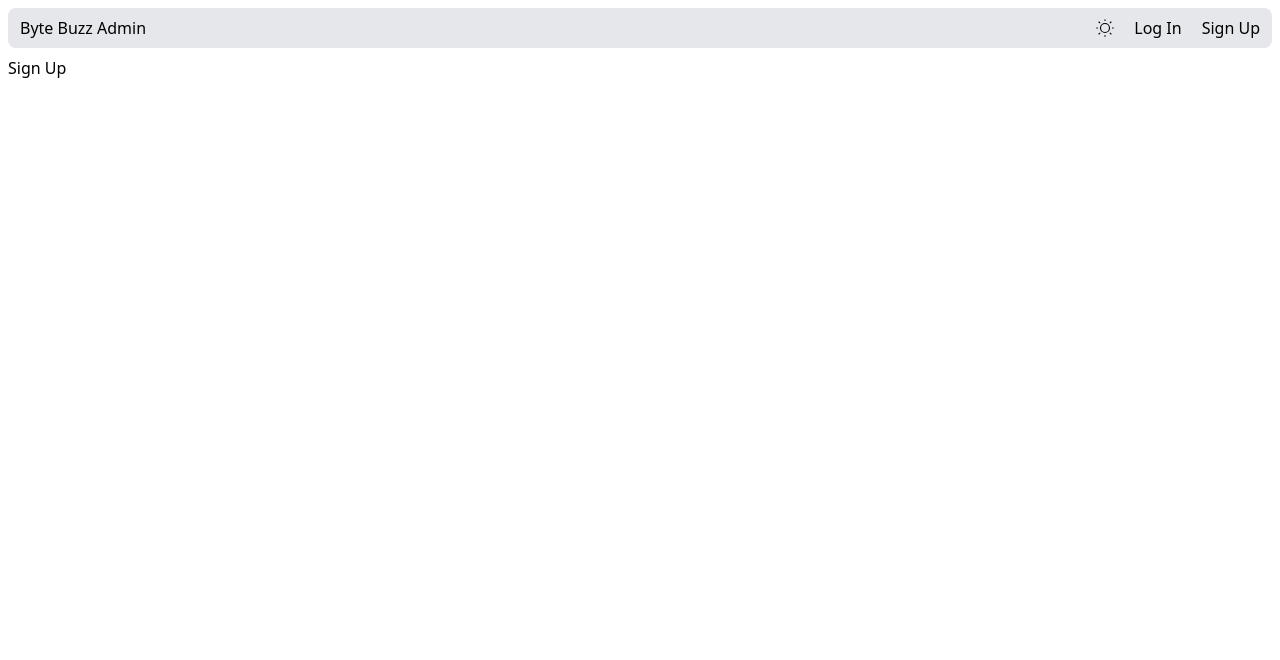
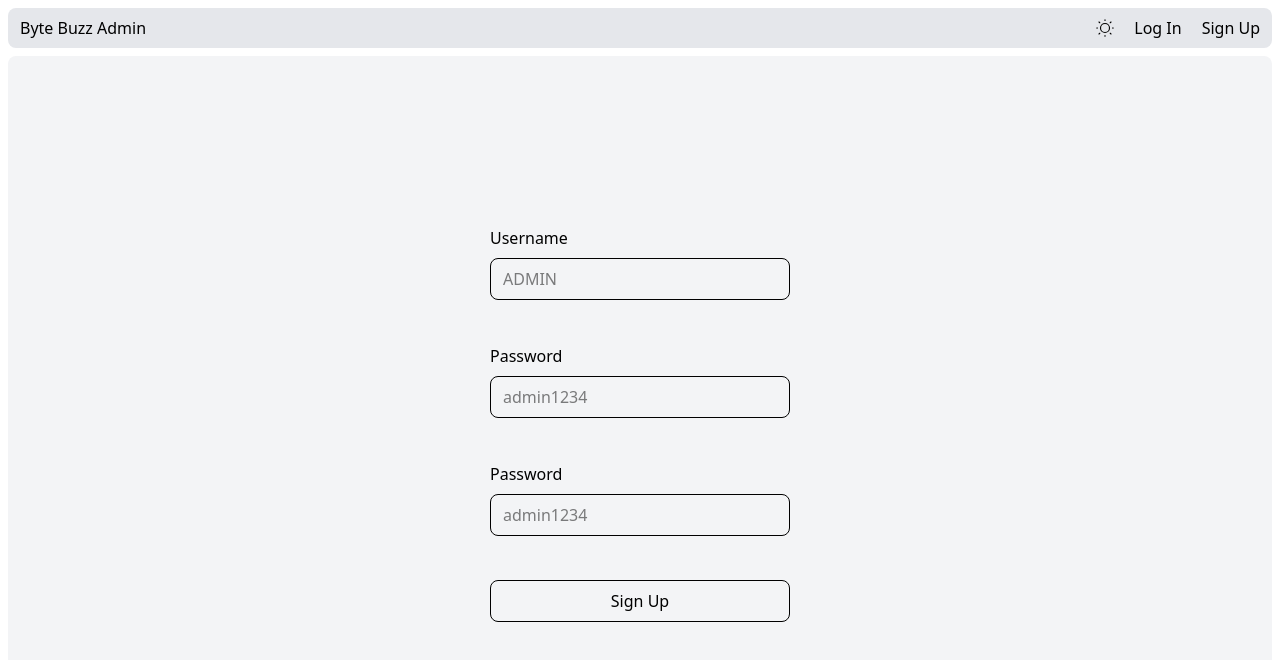
Before and after one commit to notsanta20/byte_buzz_admin, a React (Vite) app: page /signup in a window 1280 px wide. Shown: the top 660 px of the page. Built offline with nearby package versions, Linux system fonts and the light colour scheme.

Commit message:
feat: signup and posts page

```diff
--- a/src/App.jsx
+++ b/src/App.jsx
@@ -3,6 +3,7 @@ import Home from "./components/Home";
 import Index from "./components";
 import Login from "./components/Login";
 import Signup from "./components/Signup";
+import Posts from "./components/Posts";
 
 function App() {
   return (
@@ -11,6 +12,7 @@ function App() {
         <Route index element={<Index />} />
         <Route path="/login" element={<Login />} />
         <Route path="/signup" element={<Signup />} />
+        <Route path="/posts" element={<Posts />} />
       </Route>
     </Routes>
   );
--- a/src/components/Header.jsx
+++ b/src/components/Header.jsx
@@ -1,6 +1,7 @@
 import { Link } from "react-router";
+import HeaderButton from "./HeaderButton";
 
-function Header({ theme, setTheme }) {
+function Header({ theme, setTheme, auth, setAuth }) {
   function handleThemeChange() {
     if (theme) {
       setTheme(false);
@@ -19,8 +20,7 @@ function Header({ theme, setTheme }) {
           className="w-[18px] cursor-pointer"
           onClick={handleThemeChange}
         />
-        <Link to={`/login`}>Log In</Link>
-        <Link to={`/signup`}>Sign Up</Link>
+        <HeaderButton auth={auth} setAuth={setAuth} />
       </div>
     </header>
   );
--- /dev/null
+++ b/src/components/HeaderButton.jsx
@@ -0,0 +1,26 @@
+import { Link } from "react-router";
+
+function HeaderButton({ auth, setAuth }) {
+  if (auth) {
+    return (
+      <div
+        className="cursor-pointer"
+        onClick={() => {
+          localStorage.setItem("authToken", null);
+          setAuth(false);
+        }}
+      >
+        Log Out
+      </div>
+    );
+  } else {
+    return (
+      <>
+        <Link to={`/login`}>Log In</Link>
+        <Link to={`/signup`}>Sign Up</Link>
+      </>
+    );
+  }
+}
+
+export default HeaderButton;
--- a/src/components/Home.jsx
+++ b/src/components/Home.jsx
@@ -1,18 +1,45 @@
-import { Outlet } from "react-router";
+import { Outlet, useLocation } from "react-router";
 import Header from "./Header";
-import { useState } from "react";
+import { useState, useEffect } from "react";
+import axios from "axios";
 
 function Home() {
   const [darkTheme, setDarkTheme] = useState(false);
+  const [data, setData] = useState([]);
+  const [auth, setAuth] = useState(false);
+  const url = useLocation().pathname;
+  const token = localStorage.getItem("authToken");
+  const Authorization = `Bearer ${token}`;
+  const header = {
+    headers: { Authorization },
+  };
+
+  useEffect(() => {
+    axios
+      .get(`http://localhost:3000/`, header)
+      .then((res) => {
+        setData(res.data);
+        setAuth(res.data.auth);
+      })
+      .catch((err) => {
+        console.log(err);
+      });
+  }, [url, auth]);
+
   return (
     <div
       className={
-        "flex flex-col gap-2 h-screen p-2 text-black dark:text-white bg-white dark:bg-black" +
+        "flex flex-col gap-2 h-screen p-2 text-black dark:text-white bg-white dark:bg-(--gray-bg)" +
         (darkTheme ? " dark" : " ")
       }
     >
-      <Header theme={darkTheme} setTheme={setDarkTheme} />
-      <Outlet />
+      <Header
+        theme={darkTheme}
+        setTheme={setDarkTheme}
+        auth={auth}
+        setAuth={setAuth}
+      />
+      <Outlet context={[auth, data]} />
     </div>
   );
 }
--- a/src/components/Index.jsx
+++ b/src/components/Index.jsx
@@ -1,6 +1,13 @@
-import { Link } from "react-router";
+import { Link, useOutletContext, useNavigate } from "react-router";
 
 function Index() {
+  const [auth, data] = useOutletContext();
+  const navigate = useNavigate();
+
+  if (auth) {
+    navigate(`/posts`, { replace: true });
+    return <h1>You are logged in, go to Posts</h1>;
+  } else {
     return (
       <main className="flex-1 flex flex-col rounded-lg justify-center items-center gap-2 text-black dark:text-white bg-gray-100 dark:bg-(--gray)">
         <h1 className="text-4xl font-semibold">
@@ -15,5 +22,6 @@ function Index() {
       </main>
     );
   }
+}
 
 export default Index;
--- a/src/components/Login.jsx
+++ b/src/components/Login.jsx
@@ -2,6 +2,7 @@ import { useForm } from "react-hook-form";
 import { z } from "zod";
 import { zodResolver } from "@hookform/resolvers/zod";
 import axios from "axios";
+import { useNavigate } from "react-router";
 
 const schema = z.object({
   username: z
@@ -15,6 +16,8 @@ const schema = z.object({
 });
 
 function Login() {
+  const navigate = useNavigate();
+
   const {
     register,
     handleSubmit,
@@ -24,7 +27,7 @@ function Login() {
     resolver: zodResolver(schema),
   });
 
-  function onSubmit(data) {
+  async function onSubmit(data) {
     const token = localStorage.getItem(`authToken`);
     const Authorization = `Bearer ${token}`;
     const header = {
@@ -34,10 +37,16 @@ function Login() {
     axios
       .post(`http://localhost:3000/login`, data, header)
       .then((res) => {
-        console.log(res);
+        localStorage.setItem(`authToken`, res.data.token);
+        navigate(`/posts`, { replace: true });
       })
       .catch((err) => {
-        console.log(err);
+        const message = err.response.data.message;
+        if (message === `Username does not exists`) {
+          setError("username", { message: `Username does not exists` });
+        } else if (message === `invalid Password`) {
+          setError("password", { message: `Password is not matching` });
+        }
       });
   }
 
@@ -57,7 +66,7 @@ function Login() {
             className="py-2 px-3 rounded-lg border-1 border-black dark:border-white"
             {...register(`username`)}
           />
-          <div className="text-red-600 h-4">
+          <div className="text-red-500 h-4">
             {typeof errors.username === `undefined`
               ? ``
               : errors.username.message}
@@ -73,14 +82,17 @@ function Login() {
             className="py-2 px-3 rounded-lg border-1 border-black dark:border-white"
             {...register(`password`)}
           />
-          <div className="text-red-600 h-4">
+          <div className="text-red-500 h-4">
             {typeof errors.password === `undefined`
               ? ``
               : errors.password.message}
           </div>
         </div>
-        <button className="py-2 px-3 border-1 border-black dark:border-white rounded-lg cursor-pointer">
-          Log In
+        <button
+          className="py-2 px-3 border-1 border-black dark:border-white rounded-lg cursor-pointer"
+          disabled={isSubmitting}
+        >
+          {isSubmitting ? `Loading` : `Log In`}
         </button>
       </form>
     </section>
--- /dev/null
+++ b/src/components/Posts.jsx
@@ -0,0 +1,55 @@
+import axios from "axios";
+import { useEffect } from "react";
+import { useOutletContext, useNavigate } from "react-router";
+
+function Posts() {
+  const [auth, data] = useOutletContext();
+
+  if (auth) {
+    const userId = data.user.id;
+    const posts = data.posts.filter((p) => p.authorId === userId);
+
+    function handleDeletePost(id) {
+      const token = localStorage.getItem("authToken");
+      const Authorization = `Bearer ${token}`;
+      const header = {
+        headers: { Authorization },
+      };
+      axios
+        .delete(`http://localhost:3000/post/${id}`, header)
+        .then((res) => {})
+        .catch((err) => {
+          console.log(err);
+        });
+    }
+
+    return (
+      <main>
+        <h1>posts</h1>
+        <ul className="grid grid-cols-3 gap-3">
+          {posts.map((p) => (
+            <li
+              className="flex flex-col justify-center gap-2 p-5 bg-gray-100 dark:bg-(--gray) rounded-lg"
+              key={p.id}
+            >
+              <div className="flex items-center">
+                <div className="flex-1 line-clamp-2">{p.title}</div>
+                <div
+                  className="cursor-pointer"
+                  onClick={() => {
+                    handleDeletePost(p.id);
+                  }}
+                >
+                  Delete
+                </div>
+              </div>
+              <div className="line-clamp-4">{p.article}</div>
+            </li>
+          ))}
+        </ul>
+      </main>
+    );
+  }
+}
+
+export default Posts;
--- a/src/components/Signup.jsx
+++ b/src/components/Signup.jsx
@@ -1,5 +1,129 @@
+import { useForm } from "react-hook-form";
+import { z } from "zod";
+import { zodResolver } from "@hookform/resolvers/zod";
+import axios from "axios";
+import { useNavigate } from "react-router";
+
+const schema = z
+  .object({
+    username: z
+      .string({ required_error: `username should not be empty` })
+      .min(3, {
+        message: `username must be at least 3 characters`,
+      }),
+    password: z
+      .string(8, { message: `Password should not be empty` })
+      .min(8, { message: `Password must be at least 8 characters` }),
+    confirmPass: z
+      .string(8, { message: `Password should not be empty` })
+      .min(8, { message: `Password must be at least 8 characters` }),
+  })
+  .refine((data) => data.password === data.confirmPass, {
+    message: `passwords are not matching`,
+    path: [`confirmPass`],
+  });
+
 function Signup() {
-  return <h1>Sign Up</h1>;
+  const navigate = useNavigate();
+
+  const {
+    register,
+    handleSubmit,
+    setError,
+    formState: { errors, isSubmitting },
+  } = useForm({
+    resolver: zodResolver(schema),
+  });
+
+  async function onSubmit(data) {
+    const token = localStorage.getItem(`authToken`);
+    const Authorization = `Bearer ${token}`;
+    const header = {
+      headers: { Authorization },
+    };
+
+    axios
+      .post(`http://localhost:3000/signup`, data, header)
+      .then((res) => {
+        localStorage.setItem(`authToken`, res.data.token);
+        navigate(`/login`, { replace: true });
+      })
+      .catch((err) => {
+        const message = err.response.data.error;
+        console.log(message);
+        if (message === `Username already exists`) {
+          setError("username", { message: `Username already exists` });
+        } else {
+          setError("confirmPass", {
+            message: `Internal server error, try again`,
+          });
+        }
+      });
+  }
+
+  return (
+    <section className="flex-1 flex justify-center items-center bg-gray-100 dark:bg-(--gray) rounded-lg">
+      <form
+        className="flex flex-col gap-5 min-w-[300px]"
+        onSubmit={handleSubmit(onSubmit)}
+      >
+        <div className="flex flex-col gap-2 ">
+          <label htmlFor="username">Username</label>
+          <input
+            type="text"
+            id="username"
+            name="username"
+            placeholder="ADMIN"
+            className="py-2 px-3 rounded-lg border-1 border-black dark:border-white"
+            {...register(`username`)}
+          />
+          <div className="text-red-500 h-4">
+            {typeof errors.username === `undefined`
+              ? ``
+              : errors.username.message}
+          </div>
+        </div>
+        <div className="flex flex-col gap-2 ">
+          <label htmlFor="password">Password</label>
+          <input
+            type="password"
+            id="password"
+            name="password"
+            placeholder="admin1234"
+            className="py-2 px-3 rounded-lg border-1 border-black dark:border-white"
+            {...register(`password`)}
+          />
+          <div className="text-red-500 h-4">
+            {typeof errors.password === `undefined`
+              ? ``
+              : errors.password.message}
+          </div>
+        </div>
+        <div className="flex flex-col gap-2 ">
+          <label htmlFor="confirmPass">Password</label>
+          <input
+            type="password"
+            id="confirmPass"
+            name="confirmPass"
+            placeholder="admin1234"
+            className="py-2 px-3 rounded-lg border-1 border-black dark:border-white"
+            {...register(`confirmPass`)}
+          />
+          <div className="text-red-500 h-4">
+            {typeof errors.confirmPass === `undefined`
+              ? ``
+              : errors.confirmPass.message}
+          </div>
+        </div>
+        <button
+          className="py-2 px-3 border-1 border-black dark:border-white rounded-lg cursor-pointer"
+          disabled={isSubmitting}
+        >
+          {isSubmitting ? `Loading` : `Sign Up`}
+        </button>
+      </form>
+    </section>
+  );
 }
 
 export default Signup;
--- a/src/index.css
+++ b/src/index.css
@@ -2,5 +2,6 @@
 @custom-variant dark (&:where(.dark, .dark *));
 
 :root {
-  --gray: rgb(32, 32, 32);
+  --gray-bg: rgb(32, 32, 32);
+  --gray: rgb(44, 44, 44);
 }
```
Also changed, not shown: public/assets/half-moon.svg. Lines whose indentation alone changed are shown as unchanged.
